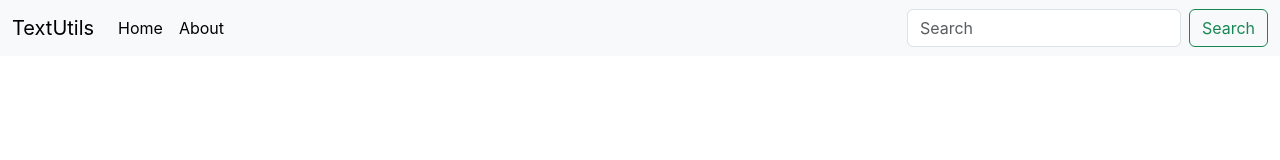
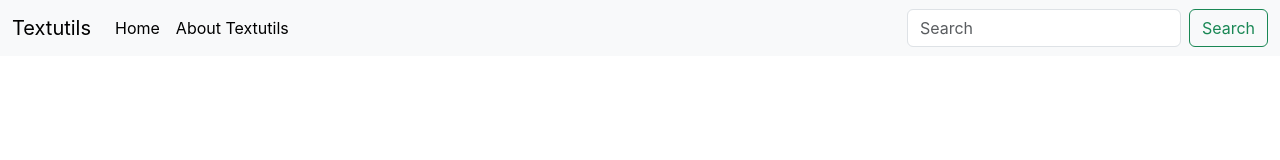
Before and after one commit to AV1004/TextUtils, a React (Create React App) app: page / in a window 1280 px wide. Shown: the top 160 px of the page. Built offline with nearby package versions, Linux system fonts and the light colour scheme.

Commit message:
update the app

```diff
--- a/src/App.js
+++ b/src/App.js
@@ -4,9 +4,10 @@ import Navbar from './Components/Navbar';
 
 function App() {
   return (
-    <div className="App">
-      <Navbar />
-    </div>
+    <>
+      <Navbar title="Textutils" aboutText="About Textutils" />
+      {/* <Navbar/> */}
+    </>
   );
 }
 
--- a/src/Components/Navbar.js
+++ b/src/Components/Navbar.js
@@ -1,11 +1,12 @@
-import React, { memo } from 'react'
+import React from 'react';
+import PropTypes from 'prop-types';
 
-const Navbar = memo(() => {
-    return (
-        <div>
-            <nav className="navbar navbar-expand-lg bg-body-tertiary">
+export default function Navbar(props) {
+  return (
+    <div>
+        <nav className="navbar navbar-expand-lg bg-body-tertiary">
                 <div className="container-fluid">
-                    <a className="navbar-brand" href="/">TextUtils</a>
+                    <a className="navbar-brand" href="/">{props.title}</a>
                     <button className="navbar-toggler" type="button" data-bs-toggle="collapse" data-bs-target="#navbarSupportedContent" aria-controls="navbarSupportedContent" aria-expanded="false" aria-label="Toggle navigation">
                         <span className="navbar-toggler-icon"></span>
                     </button>
@@ -15,7 +16,7 @@ const Navbar = memo(() => {
                                 <a className="nav-link active" aria-current="page" href="/">Home</a>
                             </li>
                             <li className="nav-item">
-                                <a className="nav-link active" aria-current="page" href="/">About</a>
+                                <a className="nav-link active" aria-current="page" href="/">{props.aboutText}</a>
                             </li>
                         </ul>
                         <form className="d-flex" role="search">
@@ -25,8 +26,17 @@ const Navbar = memo(() => {
                     </div>
                 </div>
             </nav>
-        </div>
-    )
-})
+    </div>
+  )
+}
 
-export default Navbar
+
+Navbar.prototype={
+    title : PropTypes.string.isRequired,
+    aboutText: PropTypes.string
+}
+
+// Navbar.defaultProps = {
+//     title : "Set title here!",
+//     aboutText : "About Text Here!"
+// }
```
Also changed, not shown: src/Components/Textform.js (deleted, +0 -14 lines).
